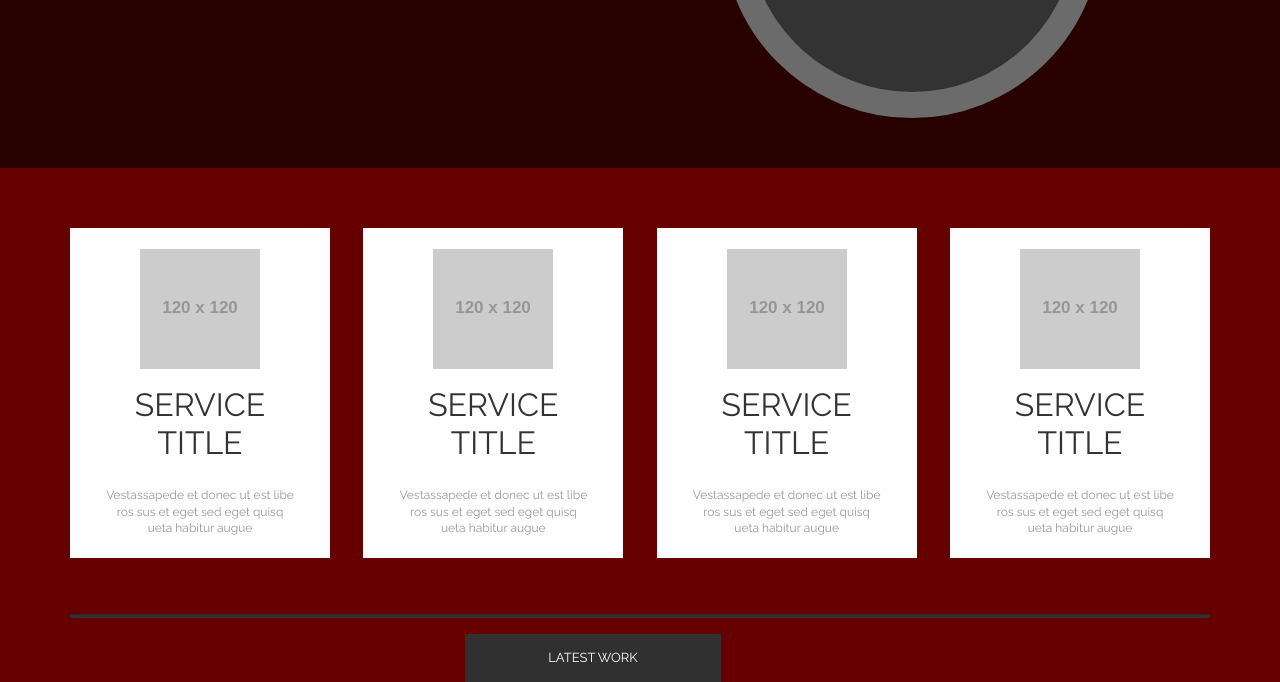
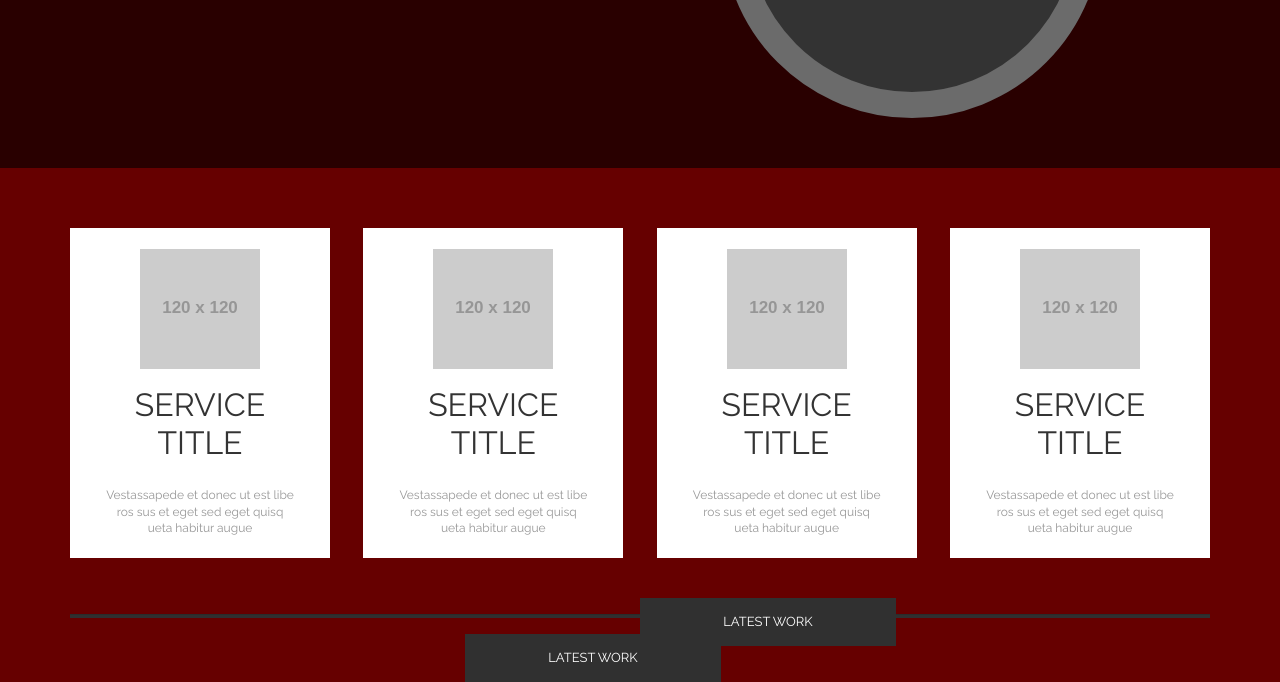
Before and after one commit to alexmmg/the-modernist-2, a plain HTML site: page index.html in a window 1280 px wide. Shown: the part 383-1065 px from the top of the page. Drawn offline with nearby package versions, Linux system fonts and the light colour scheme; placeholder pictures from the web are drawn by us.

Commit message:
work button in progress

```diff
--- a/index.html
+++ b/index.html
@@ -142,9 +142,22 @@
             </div>
         </div>
         <div class="row work">
-            <div class="col-md p-0">
+            <div class="col-md p-0 position-relative work_inner">
+
+
+
+
+
+                <div class="work__center">
+                    <span class="latest-work">LATEST WORK</span>
+                </div>
+
                 <hr class="work__line">
+
+
+
             </div>
+
         </div>
         <div class="row work justify-content-center">
             <div class="col-md-4 text-center">
--- a/js/script.js
+++ b/js/script.js
@@ -1,9 +1,9 @@
-let ready = $(document).ready(function () {
-    $('.owl-carousel').owlCarousel({
-        loop: true,
-        margin: 10,
-        nav: true,
-        navText: ["<img alt='Left' src='../img/section-1/Left-arrow.png'>", "<img alt='Right' src='../img/section-1/Right-arrow.png'>"],
-        items: 1,
-    })
-});
+// let ready = $(document).ready(function () {
+//     $('.owl-carousel').owlCarousel({
+//         loop: true,
+//         margin: 10,
+//         nav: true,
+//         navText: ["<img alt='Left' src='../img/section-1/Left-arrow.png'>", "<img alt='Right' src='../img/section-1/Right-arrow.png'>"],
+//         items: 1,
+//     })
+// });
--- a/scss/style.scss
+++ b/scss/style.scss
@@ -124,17 +124,28 @@ body {
   }
 
   .work {
+    .work_inner {
+      min-width: 100px;
+      min-height: 30px;
+    }
+
     .work__line {
       background-color: $work-color;
       height: 3px;
     }
 
+    .work__center {
+      position: absolute;
+      left: 50%;
+    }
+
     .latest-work {
       width: 256px;
       height: 48px;
-      display:  table-cell;
+      display: table-cell;
       background-color: $work-color;
       vertical-align: middle;
+      text-align: center;
     }
   }
 }
```
Also changed, not shown: css/style.css.
